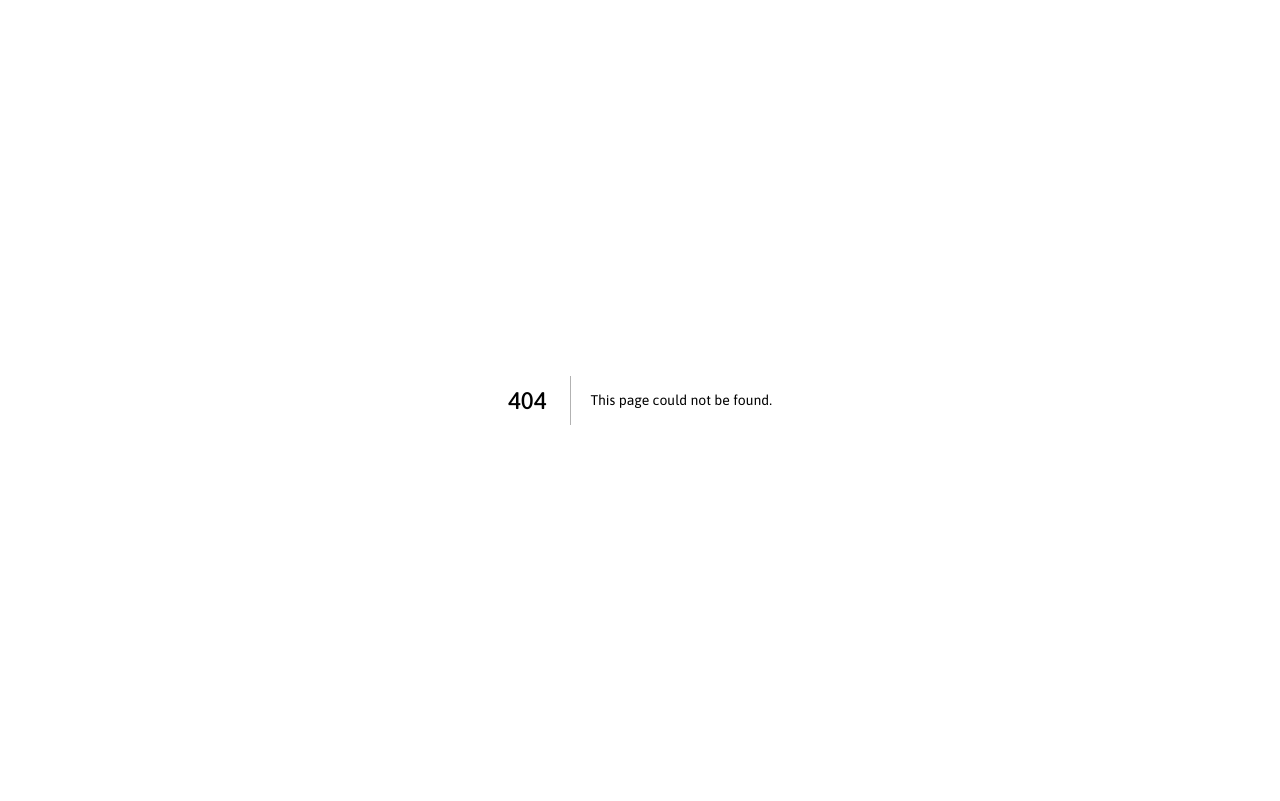
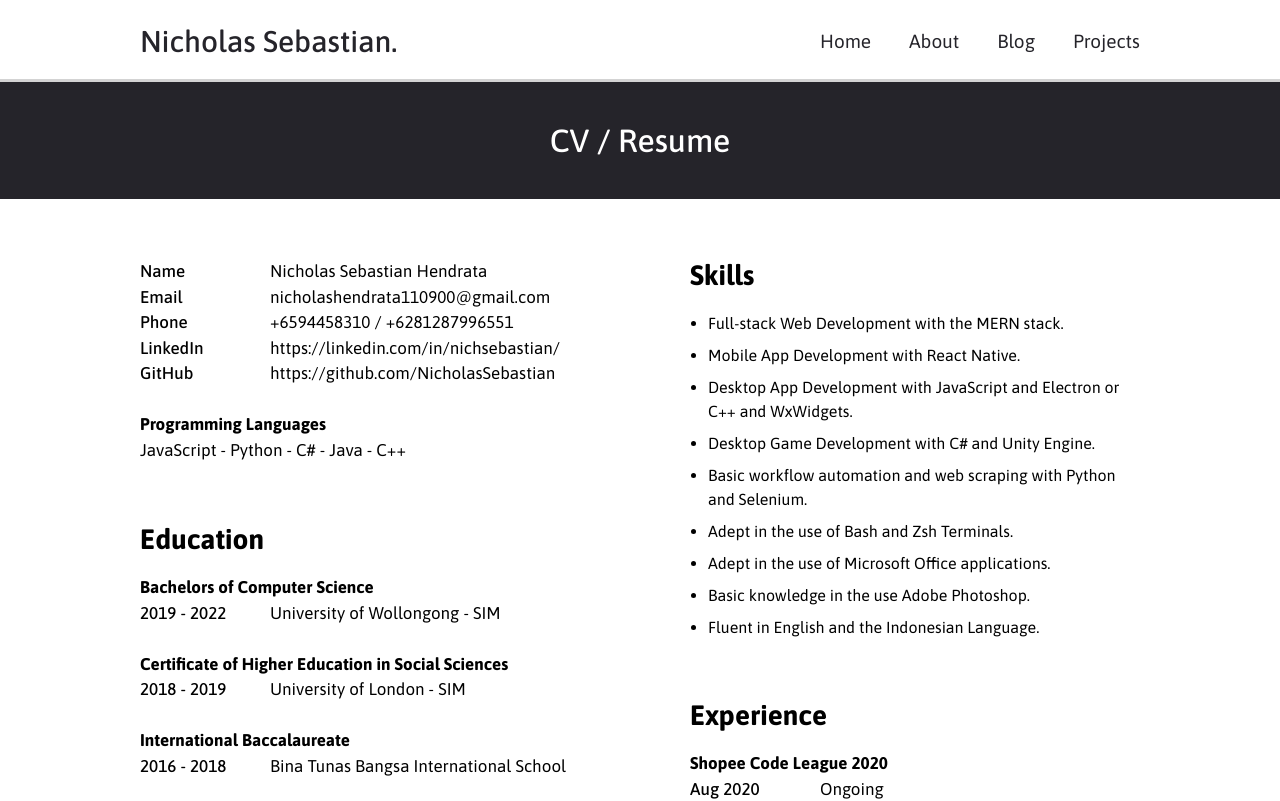
Before and after one commit to NicholasSebastian/Blog-Website, a Next.js app: page /resume in a window 1280 px wide. Before the commit this address had no page. Shown: the top 801 px of the page. Built offline with nearby package versions, Linux system fonts and the light colour scheme.

Commit message:
added resume page

```diff
--- /dev/null
+++ b/pages/resume.js
@@ -0,0 +1,92 @@
+import React from "react";
+
+import Template from "../components/template";
+import Styles from "../styles/pages/resume.module.css";
+
+const Resume = () => {
+  return (
+    <Template title="Nicholas Sebastian - CV" description="Resume">
+      <div className={Styles.heading}>CV / Resume</div>
+      <div className={Styles.container}>
+        <div className={Styles.left}>
+          <p>
+            <div>Name</div>Nicholas Sebastian Hendrata
+            <br />
+            <div>Email</div>nicholashendrata110900@gmail.com
+            <br />
+            <div>Phone</div>+6594458310 / +6281287996551
+            <br />
+            <div>LinkedIn</div>https://linkedin.com/in/nichsebastian/
+            <br />
+            <div>GitHub</div>https://github.com/NicholasSebastian
+            <br />
+            <br />
+            <b>Programming Languages</b>
+            <br />
+            JavaScript - Python - C# - Java - C++
+          </p>
+          <h1>Education</h1>
+          <p>
+            <b>Bachelors of Computer Science</b>
+            <br />
+            <div>2019 - 2022</div>University of Wollongong - SIM
+            <br />
+            <br />
+            <b>Certificate of Higher Education in Social Sciences</b>
+            <br />
+            <div>2018 - 2019</div>University of London - SIM
+            <br />
+            <br />
+            <b>International Baccalaureate</b>
+            <br />
+            <div>2016 - 2018</div>Bina Tunas Bangsa International School
+            <br />
+            <br />
+            <b>Cambridge IGCSE</b>
+            <br />
+            <div>2014 - 2016</div>Bina Tunas Bangsa International School
+          </p>
+          <h1>Co-Curricular Activities</h1>
+          <p>
+            <b>BTB Student Council</b>
+            <br />
+            <div>2016 - 2017</div>Member of the IT Division
+          </p>
+        </div>
+        <div className={Styles.right}>
+          <h1 style={{ marginTop: 0 }}>Skills</h1>
+          <ul>
+            <li>Full-stack Web Development with the MERN stack.</li>
+            <li>Mobile App Development with React Native.</li>
+            <li>
+              Desktop App Development with JavaScript and Electron or C++ and
+              WxWidgets.
+            </li>
+            <li>Desktop Game Development with C# and Unity Engine.</li>
+            <li>
+              Basic workflow automation and web scraping with Python and
+              Selenium.
+            </li>
+            <li>Adept in the use of Bash and Zsh Terminals.</li>
+            <li>Adept in the use of Microsoft Office applications.</li>
+            <li>Basic knowledge in the use Adobe Photoshop.</li>
+            <li>Fluent in English and the Indonesian Language.</li>
+          </ul>
+          <h1>Experience</h1>
+          <p>
+            <b>Shopee Code League 2020</b>
+            <br />
+            <div>Aug 2020</div>Ongoing
+            <br />
+            <br />
+            <b>SIM Data Hackathon</b>
+            <br />
+            <div>Jan 2020</div>Third Place Winner / Best Demo
+          </p>
+        </div>
+      </div>
+    </Template>
+  );
+};
+
+export default Resume;
--- a/styles/pages/about.module.css
+++ b/styles/pages/about.module.css
@@ -49,11 +49,21 @@
   background-color: #ff6e55;
 }
 
+.left > ul {
+  line-height: 1.5;
+  padding-left: 18px;
+}
+
 .right {
   width: 240px;
 }
 
-.right h2 {
+.right > h1 {
+  font-size: 26px;
+}
+
+.right > h2 {
+  margin-top: 60px;
   margin-bottom: 28px;
   font-size: 26px;
 }
@@ -75,7 +85,7 @@
   font-size: 15px;
 }
 
-.right > ul > li > a > button {
+.right button {
   background-color: #55ffb8;
   margin-top: 8px;
   border: none;
@@ -84,7 +94,7 @@
   font-weight: 500;
 }
 
-.right > ul > li > a > button:hover {
+.right button:hover {
   cursor: pointer;
   background-color: #00df82;
 }
--- /dev/null
+++ b/styles/pages/resume.module.css
@@ -0,0 +1,51 @@
+.heading {
+  background-color: #25242a;
+  padding: 40px 0;
+  text-align: center;
+  font-size: 32px;
+  font-weight: 500;
+  color: #fff;
+}
+
+.container {
+  margin: 0 auto;
+  width: 1000px;
+  padding-top: 60px;
+  padding-bottom: 100px;
+  display: flex;
+  justify-content: space-between;
+}
+
+.container h1 {
+  margin-top: 60px;
+  margin-bottom: 20px;
+  font-size: 28px;
+}
+
+.container p {
+  font-size: 17px;
+  line-height: 1.5;
+}
+
+.container ul {
+  line-height: 1.5;
+  padding-left: 18px;
+}
+
+.container ul > li {
+  margin-bottom: 8px;
+}
+
+.container > div > p > div {
+  display: inline-block;
+  font-weight: 500;
+  width: 130px;
+}
+
+.left {
+  width: 450px;
+}
+
+.right {
+  width: 450px;
+}
```
Also changed, not shown: pages/about.js (+20 -27 lines), posts/machine-learning.md (added, +56 -0 lines).
